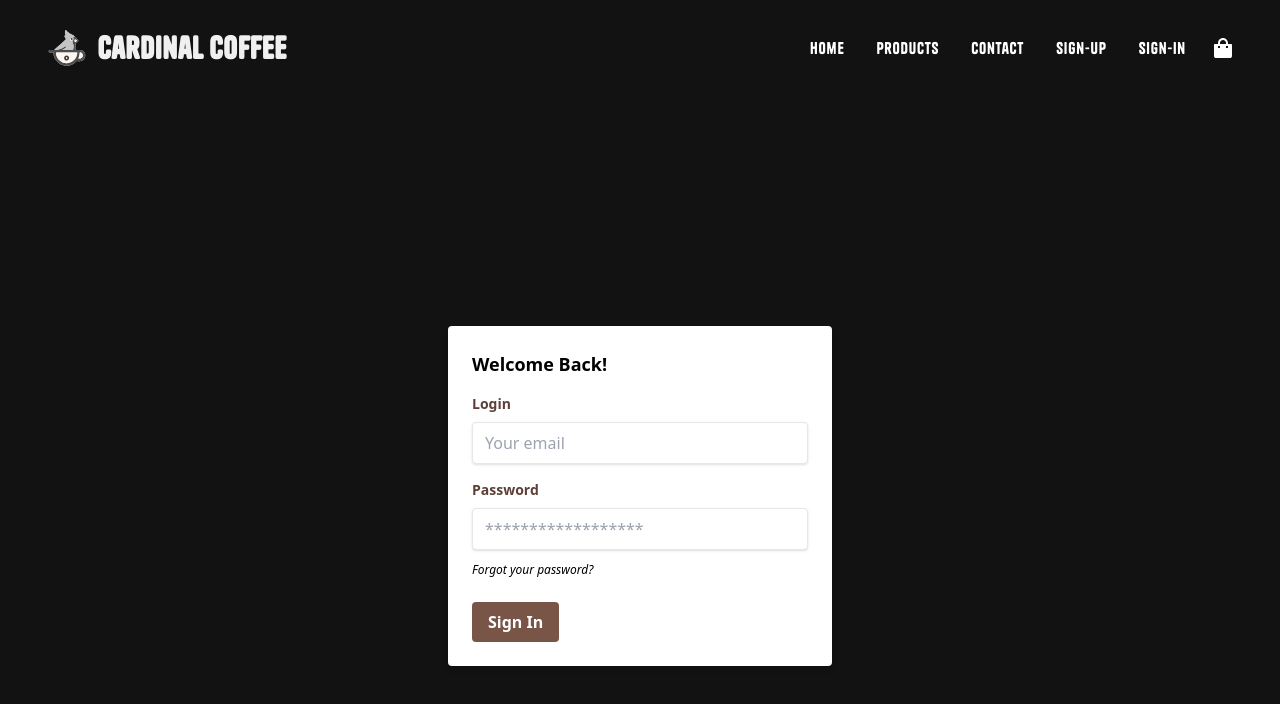
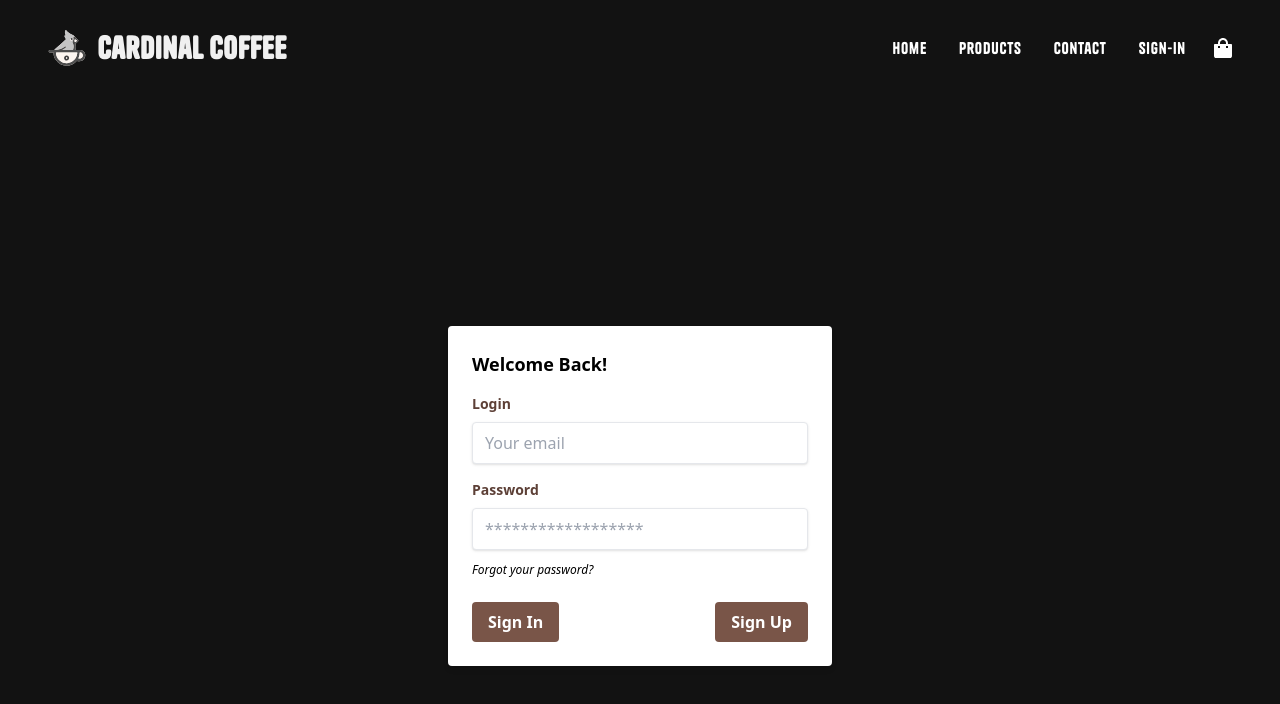
Before and after one commit to And0Thomas/MERNtake2, a React (Create React App) app in the folder frontend/: page /Signin in a window 1280 px wide. Shown: the top 704 px of the page. Built offline with nearby package versions, Linux system fonts and the light colour scheme.

Commit message:
Revert "test"
This reverts commit db45101031f4b08d39f465ab8fdef7f33c9ac1d6.

```diff
--- a/frontend/src/components/Navi.js
+++ b/frontend/src/components/Navi.js
@@ -18,11 +18,6 @@ const Navbar = () => {
   const signIn = (message) => {
     window.alert(message);
     window.location.href = '/signin';
-  };
-
-  const signUp = (message) => {
-    window.alert(message);
-    window.location.href = '/signup';
   };
 
   const home = (message) => {
@@ -47,10 +42,7 @@ const Navbar = () => {
           <button className='focus:outline-none' onClick={() => signIn('Contact button clicked')}>Contact</button>
         </li>
         <li className='whitespace-nowrap p-4 cursor-pointer'>
-          <button className='focus:outline-none' onClick={() => showAlert('Sign-In button clicked')}>Sign-Up</button>
-        </li>
-        <li className='whitespace-nowrap p-4 cursor-pointer'>
-          <button className='focus:outline-none' onClick={() => signUp('Sign-Up button clicked')}>Sign-In</button>
+          <button className='focus:outline-none' onClick={() => showAlert('Sign-In button clicked')}>Sign-In</button>
         </li>
       </ul>
       <img src={Bag} alt='/' className='hidden md:flex p-3 h-11 cursor-pointer' />
@@ -78,12 +70,8 @@ const Navbar = () => {
             <button className='focus:outline-none' onClick={() => signIn('Sign-In button clicked')}>Sign-In</button>
           </li>
           <li className='p-4 border-b cursor-pointer'>
-            <button className='focus:outline-none' onClick={() => signUp('Sign-Up button clicked')}>Sign-Up</button>
-          </li>
-          <li className='p-4 border-b cursor-pointer'>
             <button className='focus:outline-none' onClick={() => showAlert('Cart button clicked')}>Cart</button>
           </li>
-
         </ul>
       </div>
     </div>
--- a/frontend/src/components/Signin.js
+++ b/frontend/src/components/Signin.js
@@ -5,6 +5,11 @@ const SignIn = () => {
 var loginName;
 var loginPassword;
 const [message,setMessage] = useState('');
+
+const showAlert = (message) => {
+    window.alert(message);
+    window.location.href = '/signin/singup';
+  };
 
 const doLogin = async event =>
 {
@@ -82,6 +87,9 @@ const doLogin = async event =>
                         <button className="bg-coffee-500 hover:bg-coffee-700 text-white font-bold py-2 px-4 rounded focus:outline-none focus:shadow-outline" type="submit" onClick={doLogin}>
                             Sign In
                         </button>
+                        <button className="bg-coffee-500 hover:bg-coffee-700 text-white font-bold py-2 px-4 rounded focus:outline-none focus:shadow-outline" type="submit" onClick={() => showAlert('Sign-Up button clicked')}>
+                            Sign Up
+                        </button>
                     </div>
                 </form>
             </div>
```
